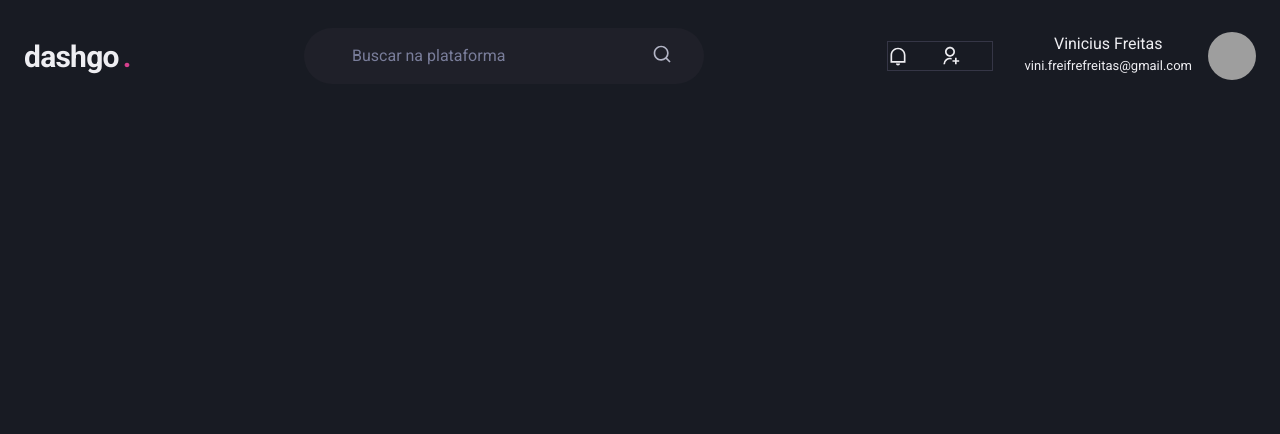
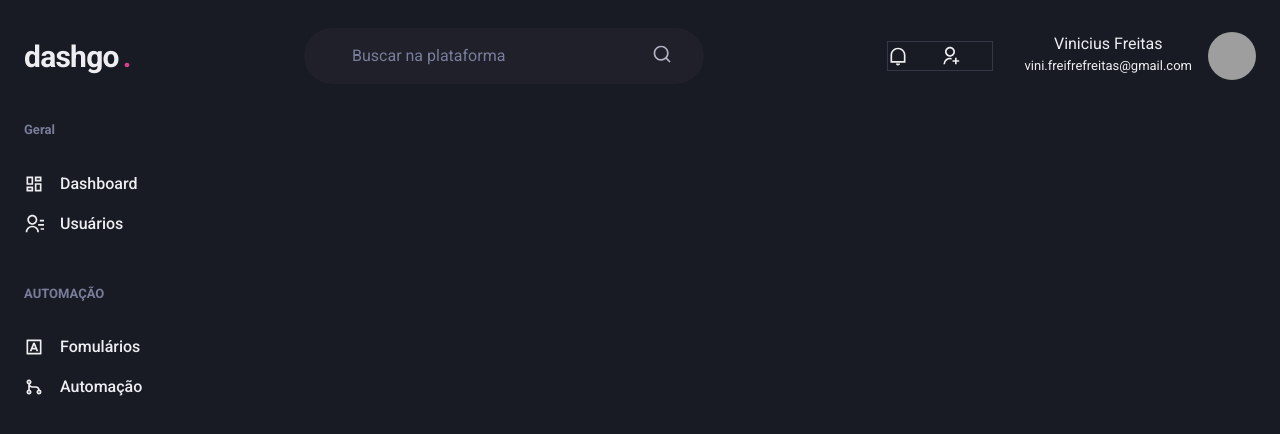
Before and after one commit to viniciusFreitas00/dahsgo, a Next.js app: page /dashboard in a window 1280 px wide. Shown: the top 434 px of the page. Built offline with nearby package versions, Linux system fonts and the light colour scheme; grey boxes are pictures that could not be loaded.

Commit message:
:lipstick: create sidebar

```diff
--- /dev/null
+++ b/src/components/Sidebar.tsx
@@ -0,0 +1,44 @@
+import { Box, Icon, Link, Stack, Text } from "@chakra-ui/react";
+import { RiContactsLine, RiDashboardLine, RiGitMergeLine, RiInputMethodLine } from "react-icons/ri";
+
+export function Sidebar() {
+  return (
+    <Box as="aside" w="64" mr="8">
+      <Stack spacing="12" align="flex-start">
+        <Box>
+          <Text fontWeight="bold" color="gray.400" fontSize="small">
+            Geral
+          </Text>
+          <Stack spacing="4" mt="8" align="stretch">
+            <Link display="flex" alignItems="center">
+              <Icon as={RiDashboardLine} fontSize="20"/>
+              <Text ml="4" fontWeight="medium">Dashboard</Text>
+            </Link>
+
+            <Link display="flex" alignItems="center">
+              <Icon as={RiContactsLine} fontSize="20"/>
+              <Text ml="4" fontWeight="medium">Usuários</Text>
+            </Link>
+          </Stack>
+        </Box>
+
+        <Box>
+          <Text fontWeight="bold" color="gray.400" fontSize="small">
+            AUTOMAÇÃO
+          </Text>
+          <Stack spacing="4" mt="8" align="stretch">
+            <Link display="flex" alignItems="center">
+              <Icon as={RiInputMethodLine} fontSize="20"/>
+              <Text ml="4" fontWeight="medium">Fomulários</Text>
+            </Link>
+
+            <Link display="flex" alignItems="center">
+              <Icon as={RiGitMergeLine} fontSize="20"/>
+              <Text ml="4" fontWeight="medium">Automação</Text>
+            </Link>
+          </Stack>
+        </Box>
+      </Stack>
+    </Box>
+  )
+}
--- a/src/pages/dashboard.tsx
+++ b/src/pages/dashboard.tsx
@@ -1,7 +1,16 @@
-import { Header } from '../components/Header'
+import { Flex } from '@chakra-ui/react';
+
+import { Sidebar } from '../components/Sidebar';
+import { Header } from '../components/Header';
 
 export default function Dashboard() {
-  return(
-    <Header />
+  return (
+    <Flex direction="column" h="100vh">
+      <Header />
+
+      <Flex w="100%" my="6" maxW={1480} marginX="auto" px="6">
+        <Sidebar />
+      </Flex>
+    </Flex>
   )
 }
```
